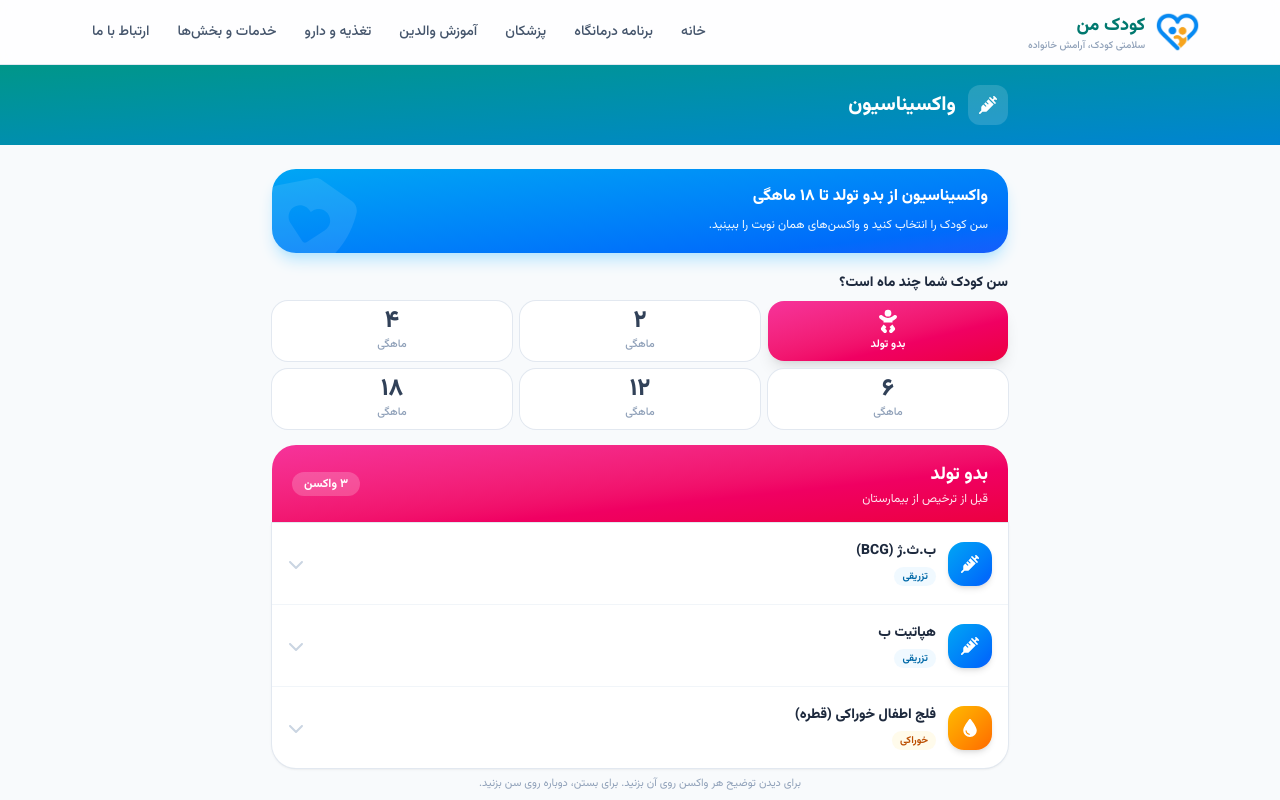
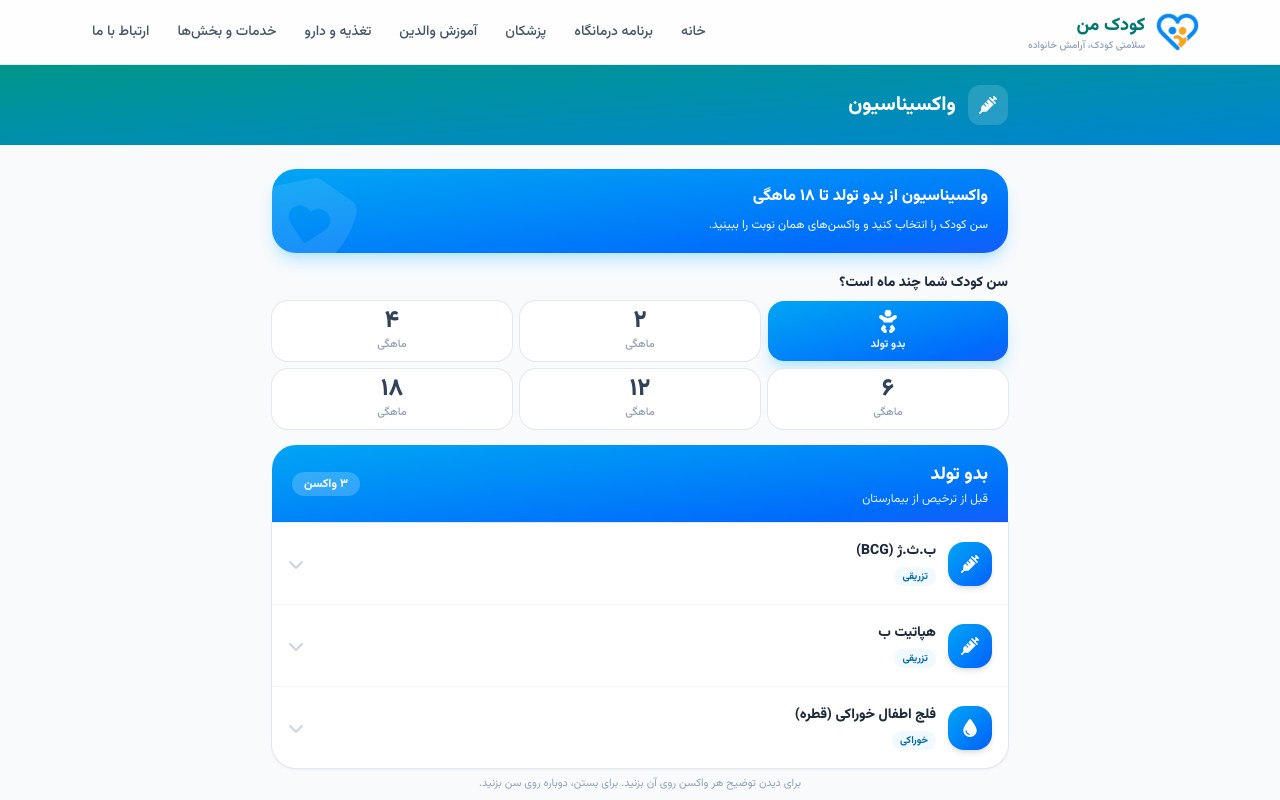
Before and after one commit to mohsenjamalpoor/kodak-man, a Next.js app: page /vaccination in a window 1280 px wide. Both pictures are taken after a click on the button "بدو تولد". Shown: the top 800 px of the page. Built offline with nearby package versions, Linux system fonts and the light colour scheme.

Commit message:
chang a color vaccina

```diff
--- a/src/components/VaccineSchedule.js
+++ b/src/components/VaccineSchedule.js
@@ -3,6 +3,9 @@ import { useEffect, useRef, useState } from "react";
 import { FaSyringe, FaDroplet, FaBaby, FaChevronDown } from "react-icons/fa6";
 import { schedule, vaccineInfo } from "@/data/vaccines";
 import { faNum } from "@/lib/utils";
+
+// رنگ همه نوبت‌ها یکی است (آبی)
+const BLUE = "from-sky-500 to-blue-600";
 
 const meta = {
   bcg: {
@@ -44,7 +47,7 @@ function AgeButton({ s, active, onClick }) {
       onClick={onClick}
       className={`flex h-15 flex-col items-center justify-center rounded-2xl transition active:scale-95 ${
         active
-          ? `bg-linear-to-br ${s.color} text-white shadow-lg`
+          ? `bg-linear-to-br ${BLUE} text-white shadow-lg shadow-sky-200`
           : "bg-white text-slate-700 ring-1 ring-slate-200"
       }`}
     >
@@ -118,7 +121,7 @@ export default function VaccineSchedule() {
       {cur && (
         <section ref={panelRef} aria-live="polite" className="scroll-mb-24">
           <div
-            className={`flex items-center justify-between rounded-t-3xl bg-linear-to-br ${cur.color} px-5 py-4 text-white`}
+            className={`flex items-center justify-between rounded-t-3xl bg-linear-to-br ${BLUE} px-5 py-4 text-white`}
           >
             <div>
               <h3 className="text-lg font-extrabold">{cur.age}</h3>
@@ -143,12 +146,9 @@ export default function VaccineSchedule() {
                     aria-expanded={isOpen}
                     className="flex w-full items-center gap-3 p-4 text-right transition active:bg-slate-50"
                   >
+                    {/* آیکن: همه آبی؛ تفاوت تزریقی/خوراکی فقط با شکل آیکن */}
                     <span
-                      className={`grid h-11 w-11 shrink-0 place-items-center rounded-2xl bg-linear-to-br text-lg text-white shadow-md ${
-                        m.oral
-                          ? "from-amber-400 to-orange-500"
-                          : "from-sky-500 to-blue-600"
-                      }`}
+                      className={`grid h-11 w-11 shrink-0 place-items-center rounded-2xl bg-linear-to-br ${BLUE} text-lg text-white shadow-md`}
                     >
                       {m.oral ? <FaDroplet /> : <FaSyringe />}
                     </span>
@@ -156,13 +156,7 @@ export default function VaccineSchedule() {
                       <span className="block text-sm font-extrabold leading-6 text-slate-800">
                         {v.name}
                       </span>
-                      <span
-                        className={`mt-1 inline-block rounded-full px-2 py-0.5 text-[10px] font-bold ${
-                          m.oral
-                            ? "bg-amber-50 text-amber-700"
-                            : "bg-sky-50 text-sky-700"
-                        }`}
-                      >
+                      <span className="mt-1 inline-block rounded-full bg-sky-50 px-2 py-0.5 text-[10px] font-bold text-sky-700">
                         {m.oral ? "خوراکی" : "تزریقی"}
                       </span>
                     </span>
```
